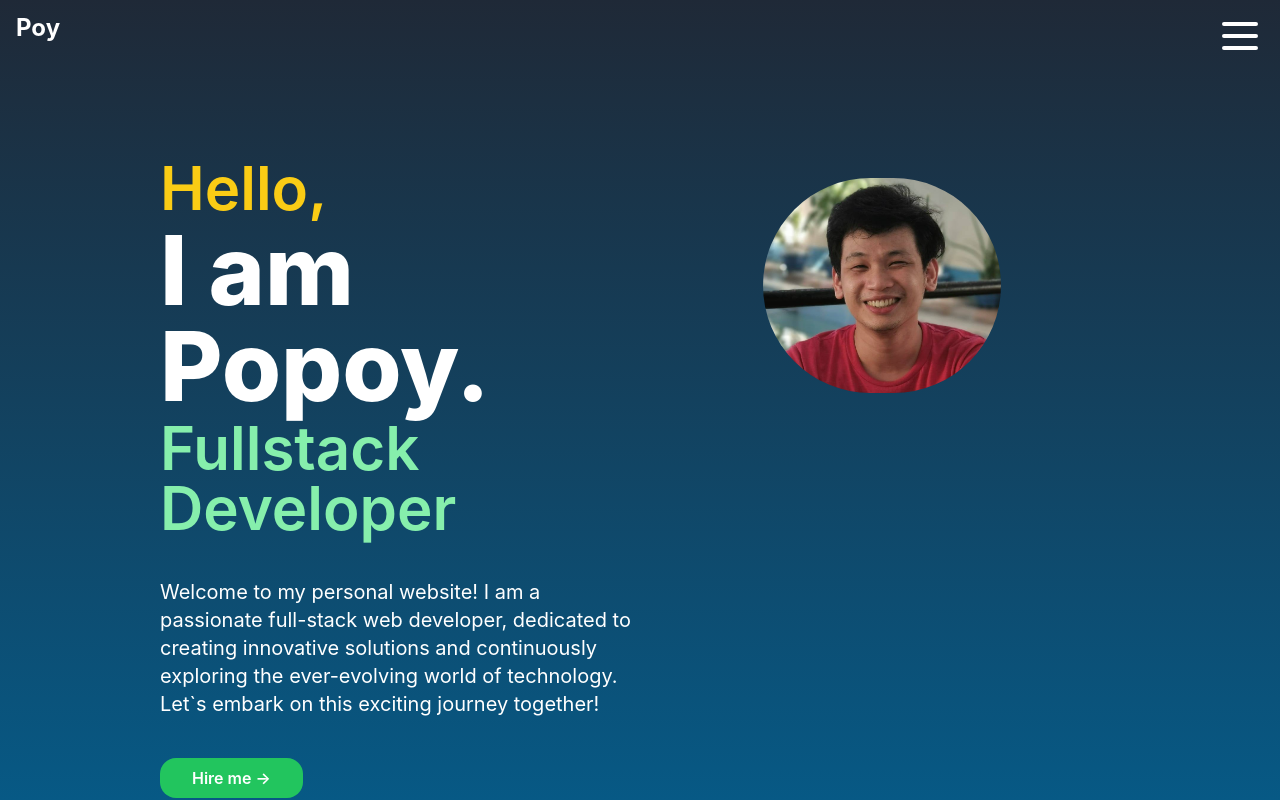
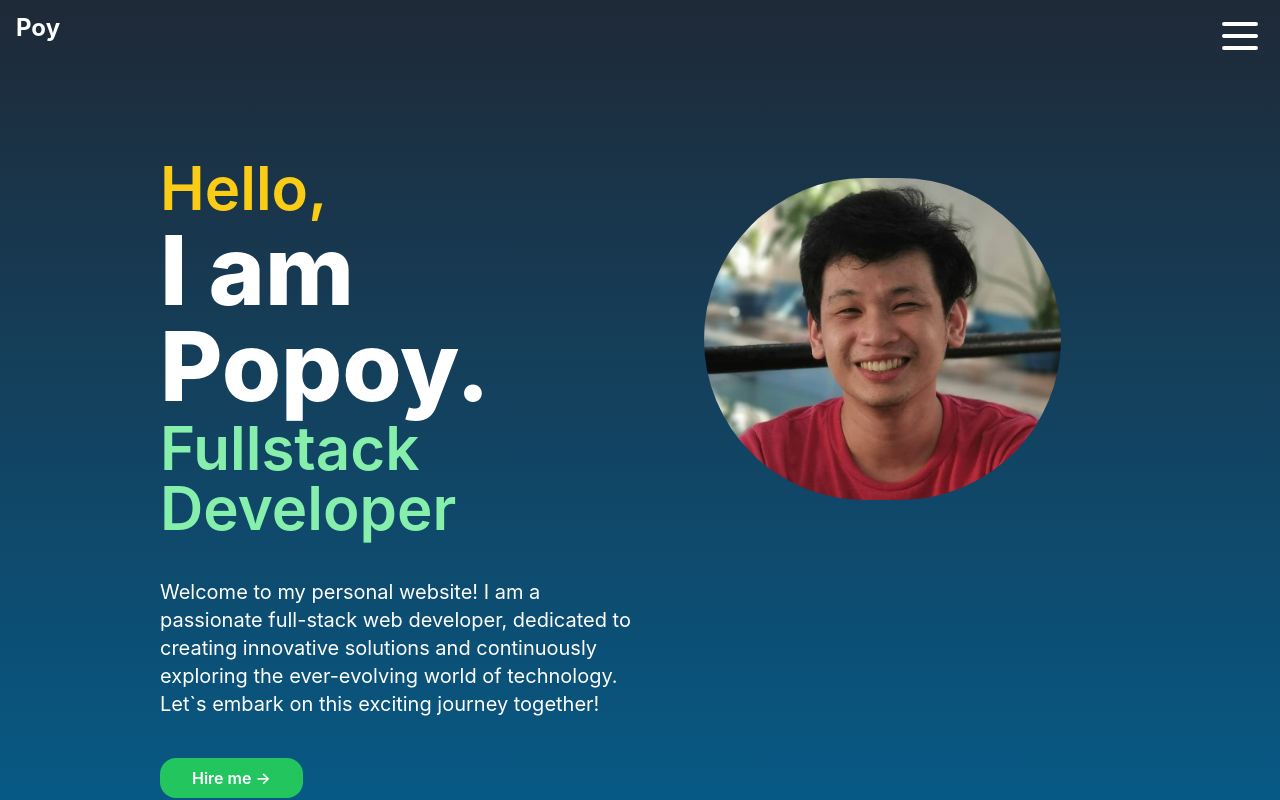
Before and after one commit to Popoy-Dev/personal-website, a Next.js app: page / in a window 1280 px wide. Built offline with nearby package versions, Linux system fonts and the light colour scheme.

Commit message:
profile image

```diff
--- a/src/pages/index.tsx
+++ b/src/pages/index.tsx
@@ -222,8 +222,8 @@ export default function Home() {
               </button>
             </div>
 
-            <div className='w-6/12 h-6/12 mx-auto mt-5'>
-              <Image src={Profile} alt='Profile' className='rounded-full' />
+            <div className='w-6/12 h-6/12 md:w-full md:h-full mx-auto  mt-5'>
+              <Image src={Profile} alt='Profile' className='rounded-full md:w-9/12 md:h-6/6 md:mx-auto' />
             </div>
           </div>
 
```
